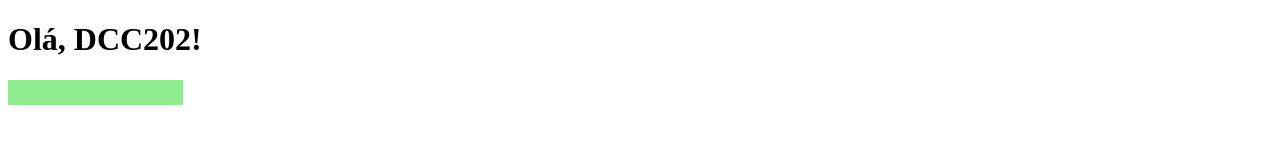
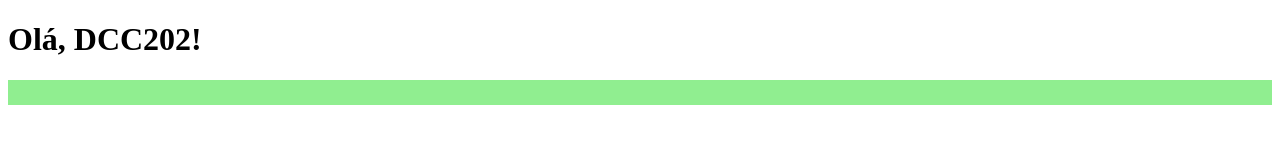
Before and after one commit to ufjf-dcc202/ufjf-dcc202-2025-1-b-atv05-dcarminatti, a plain HTML site: page index.html in a window 1280 px wide. Drawn offline with Linux system fonts and the light colour scheme.

Commit message:
cria estilo tabuleiro

```diff
--- a/index.html
+++ b/index.html
@@ -5,6 +5,20 @@
     <meta name="viewport" content="width=device-width, initial-scale=1.0" />
     <title>DCC202 Semana 14</title>
     <script src="/main.js" type="module"></script>
+
+    <style>
+      * {
+        box-sizing: border-box;
+      }
+
+      .tabuleiro {
+        display: grid;
+        grid-template-columns: repeat(7, 25px);
+        min-height: 25px;
+        gap: 2px;
+        background-color: lightgreen;
+      }
+    </style>
   </head>
   <body>
     <h1>Semana 14</h1>
--- a/main.js
+++ b/main.js
@@ -7,8 +7,5 @@ document.body.appendChild(eTabuleiro);
 function criaTabuleiro() {
   const novoTabuleiro = document.createElement("div");
   novoTabuleiro.classList.add("tabuleiro");
-  novoTabuleiro.style.backgroundColor = "lightgreen";
-  novoTabuleiro.style.width = "175px";
-  novoTabuleiro.style.minHeight = "25px";
   return novoTabuleiro;
 }
```
